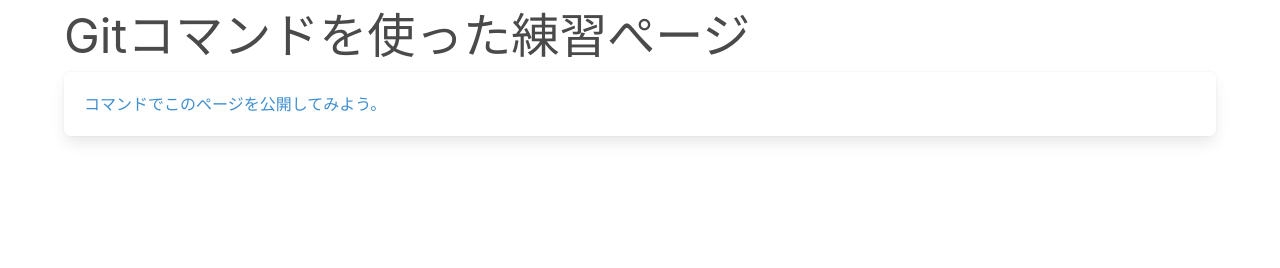
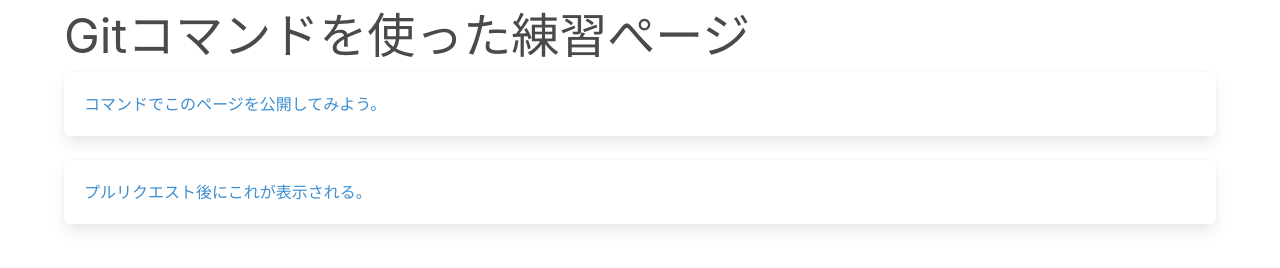
Before and after one commit to kinachan/git-example-0213, a plain HTML site: page index.html in a window 1280 px wide. Drawn offline with nearby package versions, Linux system fonts and the light colour scheme.

Commit message:
コミット。

```diff
--- a/index.html
+++ b/index.html
@@ -15,6 +15,9 @@
     <div class="box has-text-info">
       コマンドでこのページを公開してみよう。
     </div>
+    <div class="box has-text-info">
+      プルリクエスト後にこれが表示される。
+    </div>
   </div>
 </body>
 </html>
```
